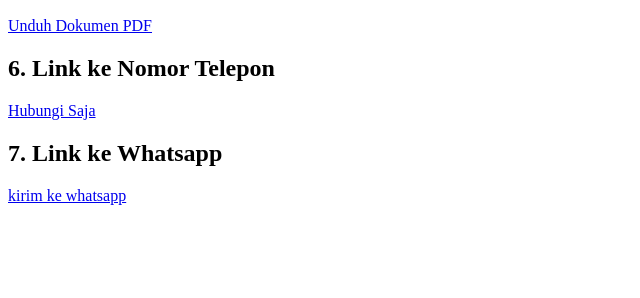
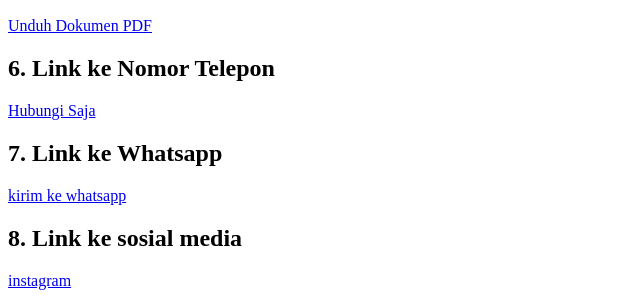
Before and after one commit to dynda21/1124160092-day-5, a plain HTML site: page index.html in a window 1280 px wide. Shown: the part 916-1214 px from the top of the page, without its empty margins (0-640 px from the left). Before the commit the page ends 1129 px from the top, so only its background shows below. Drawn offline with Linux system fonts and the light colour scheme.

Commit message:
menambahkan no 8 link sosmed

```diff
--- a/index.html
+++ b/index.html
@@ -45,3 +45,8 @@
     <a href="https://wa.me/+6285692315422">
     kirim ke whatsapp
     </a>
+
+    <h2>8. Link ke sosial media</h2>
+    <a href="https://www.instagram.com/wo0upshyy" target="_blank">
+        instagram
+    </a>
```
